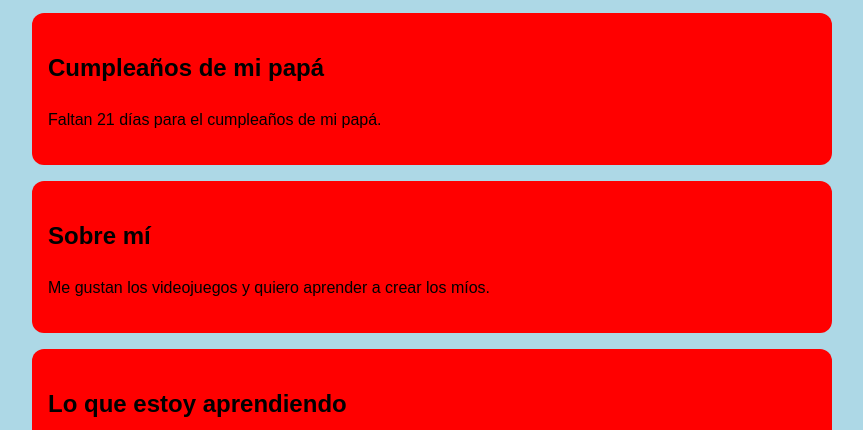
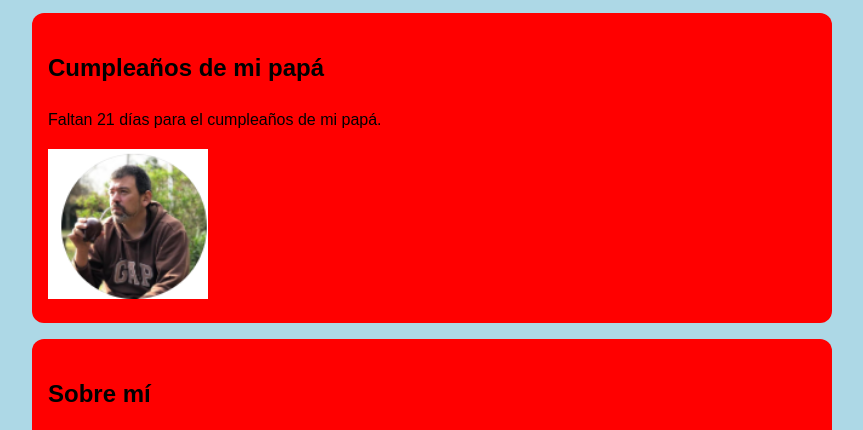
Before and after one commit to Emilio-galvan/hola-mundo, a plain HTML site: page index.html in a window 1280 px wide. Shown: the part 368-798 px from the top of the page, without its empty margins (208-1071 px from the left). Drawn offline with Linux system fonts and the light colour scheme.

Commit message:
Agregar foto al contador del cumpleaños de papá

```diff
--- a/index.html
+++ b/index.html
@@ -19,6 +19,7 @@
     <section>
         <h2>Cumpleaños de mi papá</h2>
         <p id="contador-papa">Calculando cuánto falta...</p>
+        <img src="papa.png" alt="Foto de mi papá" width="160">
     </section>
     <section>
         <h2>Sobre mí</h2>
--- a/script.js
+++ b/script.js
@@ -14,6 +14,7 @@ const horasRestantes = Math.floor(Math.max(0, diferencia) / (1000 * 60 * 60)) %
 const minutosRestantes = Math.floor(Math.max(0, diferencia) / (1000 * 60)) % 60;
 if (diferencia <= 0) {
     contador.textContent = "llego el GTA 6!!!";
+
 } else {
     contador.textContent = "Faltan " + diasRestantes + " días, " + horasRestantes + " horas y " + minutosRestantes + " minutos para GTA VI."
 } const contadorPapa = document.querySelector("#contador-papa");
```
Also changed, not shown: papa.png (added).
